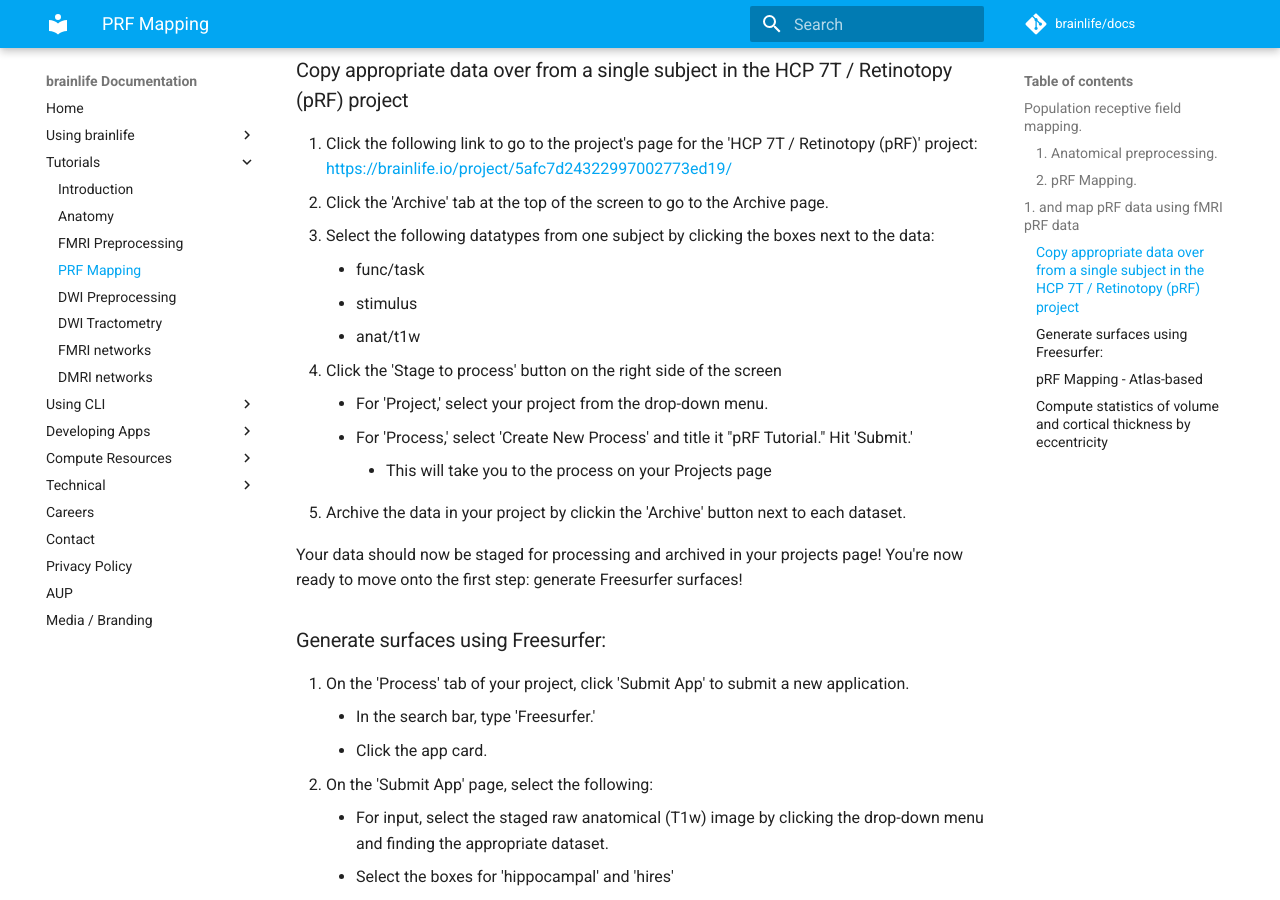
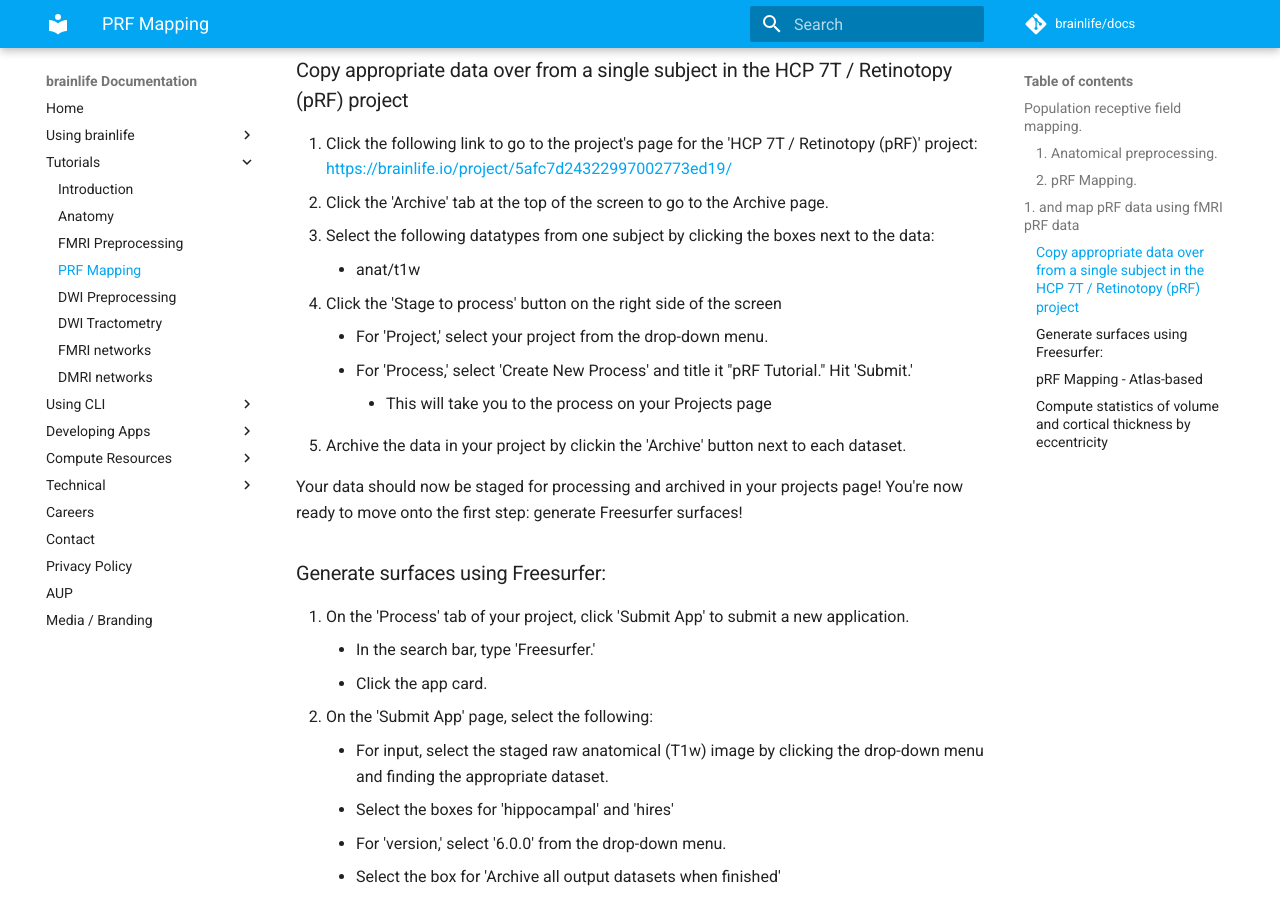
Before and after one commit to brainlife/docs, an MkDocs documentation site: the page built from docs/tutorial/prf-mapping.md, in a window 1280 px wide and 900 px high, scrolled down 1330 px. Built offline with MkDocs 1.6.1 and Material for MkDocs 9.7.7, drawn with Linux system fonts in a browser that asks for light colours; comment, search, counter and statistics services are not loaded.

Commit message:
Update prf-mapping.md

```diff
--- a/docs/tutorial/prf-mapping.md
+++ b/docs/tutorial/prf-mapping.md
@@ -31,8 +31,6 @@
 1. Click the following link to go to the project's page for the 'HCP 7T / Retinotopy (pRF)' project: [https://brainlife.io/project/5afc7d24322997002773ed19/](https://brainlife.io/project/5afc7d24322997002773ed19/)
 1. Click the 'Archive' tab at the top of the screen to go to the Archive page.
 1. Select the following datatypes from one subject by clicking the boxes next to the data:
-    * func/task
-    * stimulus
     * anat/t1w
 1. Click the 'Stage to process' button on the right side of the screen
     * For 'Project,' select your project from the drop-down menu.
```
